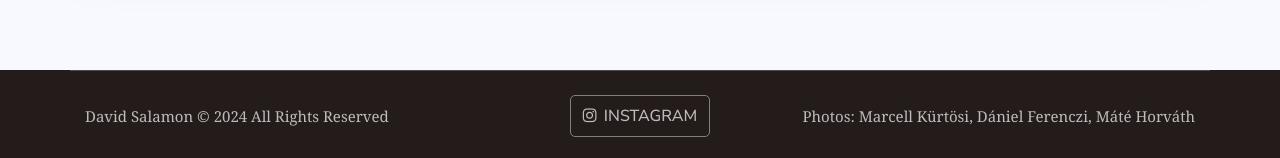
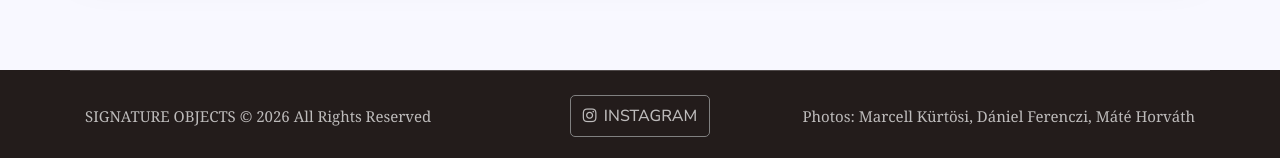
Before and after one commit to davidsalamon/signatureobjects-site, a Jekyll site: the page built from about.html, in a window 1280 px wide and 900 px high, scrolled down 2226 px. Shown: the part 739-897 px from the top of the window. Built offline with Jekyll 4.4.1, drawn with Linux system fonts in a browser that asks for light colours; some web fonts are replaced; some of the changed text lies outside the part shown.

Commit message:
Basic config

```diff
--- a/CNAME
+++ b/CNAME
@@ -1 +1 @@
-davidsalamon.com
+signatureobjects.com
--- a/_config.yml
+++ b/_config.yml
@@ -1,10 +1,10 @@
 baseurl: "" # the subpath of your site, e.g. /blog
-url: "https://davidsalamon.com" # the base hostname & protocol for your site, e.g. http://example.com or  https://Dizerjk.netlify.com
-title: "David Salamon"
-email: "david.salamon (AT) gmail.com"
+url: "https://signatureobjects.com" # the base hostname & protocol for your site, e.g. http://example.com or  https://Dizerjk.netlify.com
+title: "SIGNATURE OBJECTS"
+email: "studio@signatureobjects.com"
 phone: ""
 address: ""
-author: themefisher
+author: Signature Objects
 description: >- # this means to ignore newlines
   David Salamon designer services and design objects
 logo: "/assets/images/logo.png"
@@ -13,7 +13,7 @@
 contact_form_action: "https://formspree.io/f/mbjvjykn" # works with https://fomrspree.io
 mailchimp_list: "https://themeix.us16.list-manage.com/subscribe/post?u=307862c135e4548eecf86f389&amp;id=342411fb35"
 footer_content: "Lorem ipsum dolor amet consectetur adipielit sed eiusm tempor incididunt ut labore dolore magna aliqua enim ad minim veniam."
-copyright: "David Salamon &copy; 2024 All Rights Reserved"
+copyright: "SIGNATURE OBJECTS &copy; 2026 All Rights Reserved"
 # page header default image
 cover_image: "/assets/images/bg/about-bg.jpg"
 google_map_api: "https://maps.googleapis.com/maps/api/js?key=AIzaSyDnh74UN6BKgq9U5fMNGhdZOSpmM_QnZqs"
@@ -31,7 +31,7 @@
 social:
   - name: instagram
     icon: "ti-instagram"
-    link: "https://www.instagram.com/david_salamon_art/"
+    link: "https://www.instagram.com/signature_objects/"
 
 # Build settings
 permalink: "/:title"
--- a/about.html
+++ b/about.html
@@ -8,7 +8,7 @@
       <div class="row flex-column-reverse flex-md-row justify-content-md-between mb-5" id="about-intro">
         <div class="col-12 col-lg-8 p-3 p-md-5">
           <div class="text-justify text-lg-left">
-            <h4 class="mt-2 mb-4">Artist statement</h4>
+            <h4 class="mt-2 mb-4">SIGNATURE OBJECTS</h4>
             <p class="about-info-header">
               <strong>The motto "Amaze, Delight, and Inspire" guides every aspect of my work.</strong>
             </p>
```
